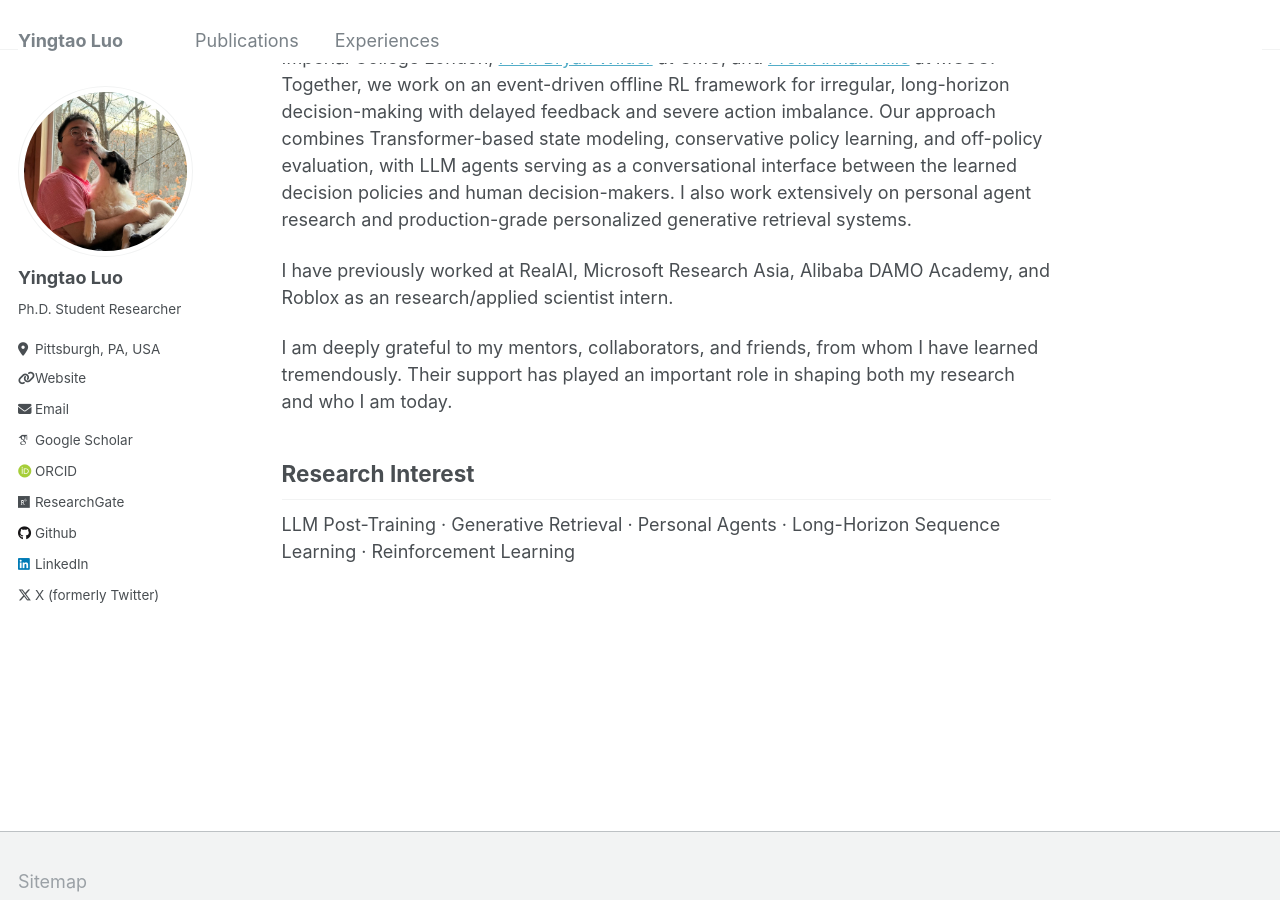
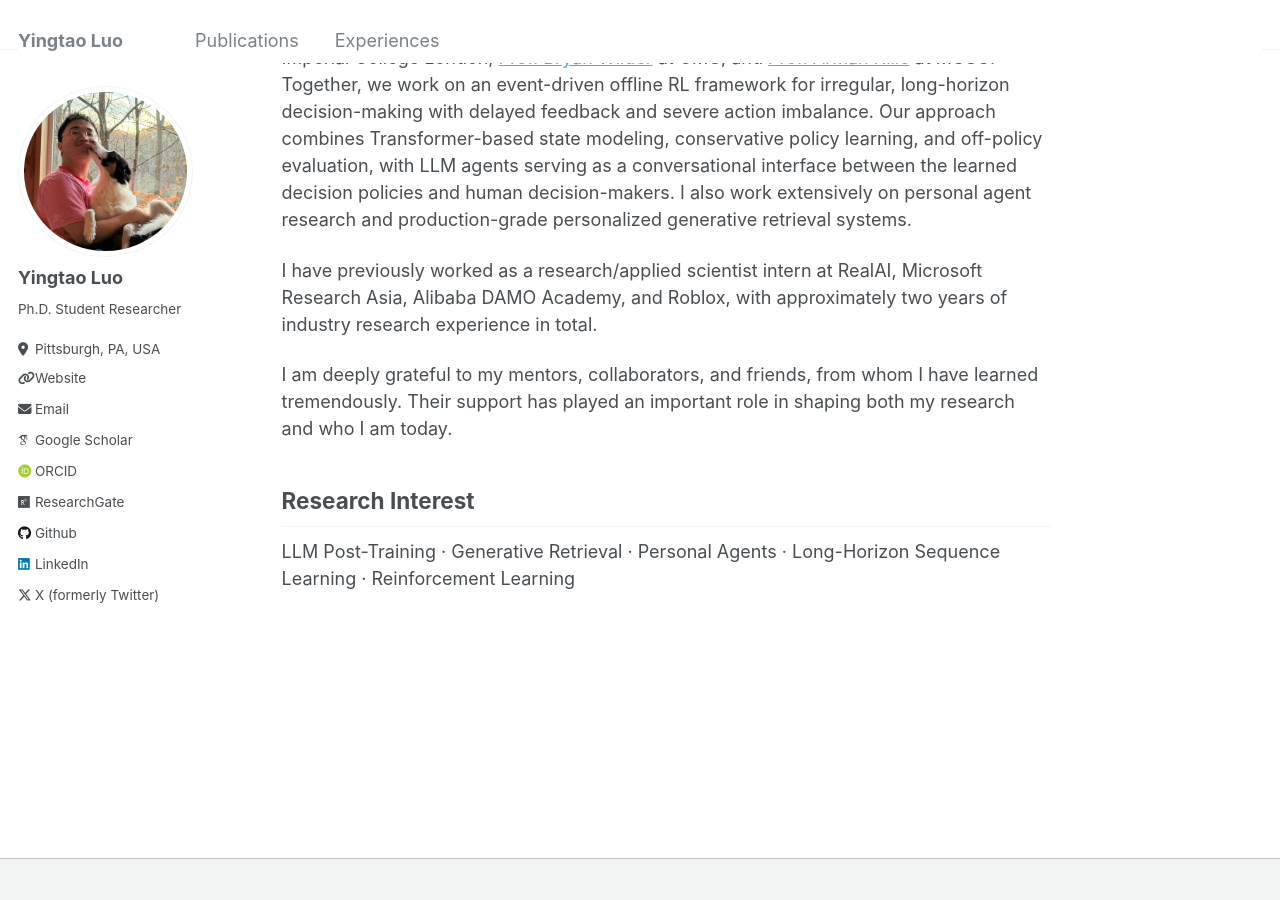
Before and after one commit to yingtaoluo/yingtaoluo.github.io, a Jekyll site: the page built from _pages/about.md, in a window 1280 px wide and 900 px high, scrolled down 388 px. Built offline with Jekyll 4.4.1, drawn with Linux system fonts in a browser that asks for light colours; some web fonts are replaced.

Commit message:
Clarify previous work experience description
Rephrase previous work experience for clarity and detail.

```diff
--- a/_pages/about.md
+++ b/_pages/about.md
@@ -15,7 +15,7 @@ My research broadly focuses on LLM post-training, generative retrieval, personal
 
 My advisory committee members are [Prof. Rema Padman](https://www.heinz.cmu.edu/faculty-research/profiles/padman-rema) at CMU, [Prof. Reza Skandari](https://profiles.imperial.ac.uk/r.skandari) at Imperial College London, [Prof. Bryan Wilder](https://bryanwilder.github.io/) at CMU, and [Prof. Arman Kilic](https://providers.muschealth.org/sc/charleston/arman-kilic-md) at MUSC. Together, we work on an event-driven offline RL framework for irregular, long-horizon decision-making with delayed feedback and severe action imbalance. Our approach combines Transformer-based state modeling, conservative policy learning, and off-policy evaluation, with LLM agents serving as a conversational interface between the learned decision policies and human decision-makers. I also work extensively on personal agent research and production-grade personalized generative retrieval systems.
 
-I have previously worked at RealAI, Microsoft Research Asia, Alibaba DAMO Academy, and Roblox as an research/applied scientist intern.
+I have previously worked as a research/applied scientist intern at RealAI, Microsoft Research Asia, Alibaba DAMO Academy, and Roblox, with approximately two years of industry research experience in total.
 
 I am deeply grateful to my mentors, collaborators, and friends, from whom I have learned tremendously. Their support has played an important role in shaping both my research and who I am today.
 
```
